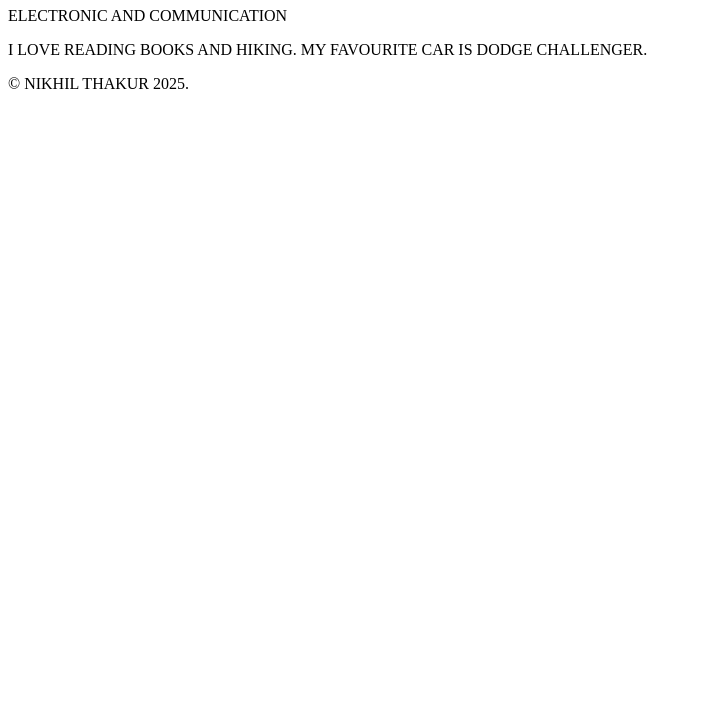
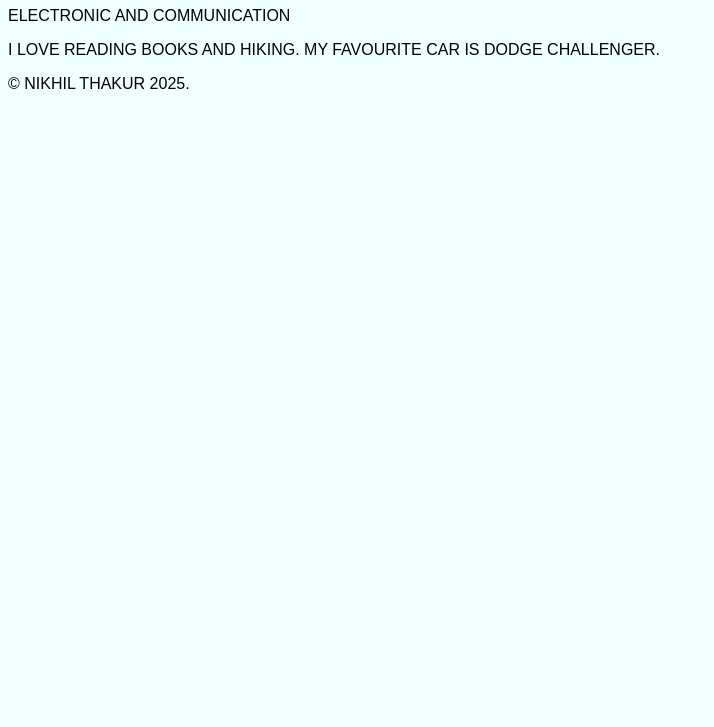
Before and after one commit to nikhilthakur-27/week4-comp6062, a plain HTML site: page index.html in a window 1280 px wide. Shown: the part 73-800 px from the top of the page, without its empty margins (0-714 px from the left). Drawn offline with Linux system fonts and the light colour scheme.

Commit message:
My Website

```diff
--- /dev/null
+++ b/css/styles.css
@@ -0,0 +1,4 @@
+body{
+        background-color: azure;
+        font-family: Arial, Helvetica, sans-serif;
+}
--- a/index.html
+++ b/index.html
@@ -2,7 +2,7 @@
 <html>
     <head>
         <title> WEBSITE</title>
-
+       <link rel="stylesheet" href="css/styles.css">
     </head>
 
     <body>
```
